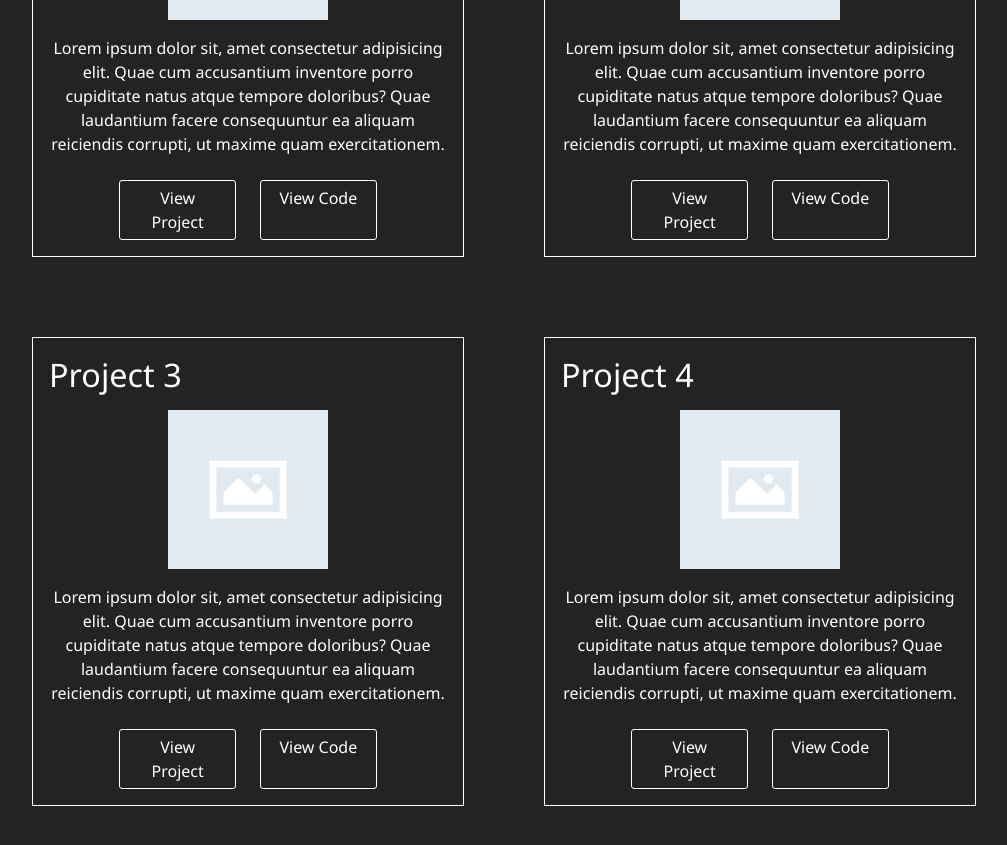
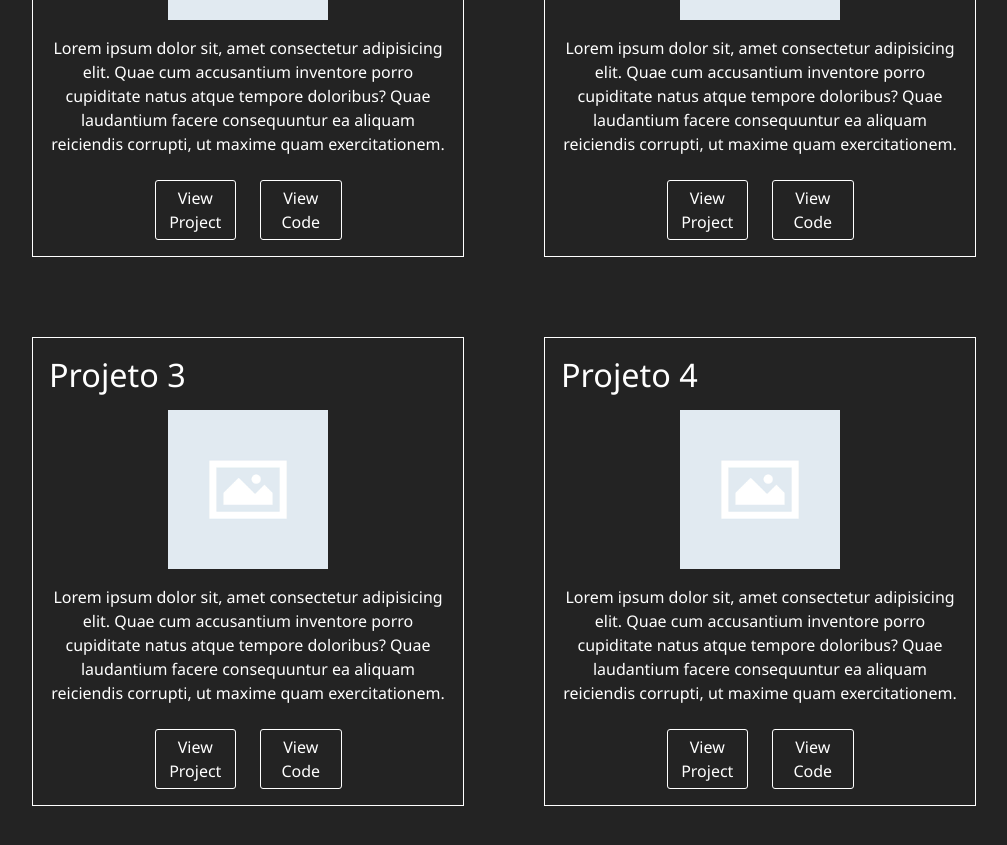
Before and after one commit to PedroVillafuerte/my-portfolio, a React (Vite) app: page / in a window 1280 px wide. Shown: the part 1980-2825 px from the top of the page, without its empty margins (128-1135 px from the left). Built offline with nearby package versions, Linux system fonts and the light colour scheme.

Commit message:
project organizado

```diff
--- a/src/components/NavBar/NavBar.tsx
+++ b/src/components/NavBar/NavBar.tsx
@@ -1,10 +1,12 @@
-import { AppBar, MenuItem, styled, Toolbar } from "@mui/material"
+import { AppBar, MenuItem, styled, Toolbar, Typography } from "@mui/material"
 
 const NavBar = () => {
     const StyledToolbar = styled(Toolbar) (({})=> ({
         display: "flex",
         justifyContent: "space-evenly"
     }))
+
+
 
     return (
       <>
--- /dev/null
+++ b/src/components/Project/Project.tsx
@@ -0,0 +1,65 @@
+import { Grid, styled, Typography } from '@mui/material'
+import StyledButton from '../StyledButton/StyledButton'
+import placeHolder from '../../assets/images/placeHolder.png'
+
+interface ProjectProps {
+  name?: string
+  image?: string
+  description?: string
+  buttons?: ButtonProps[]
+}
+
+interface ButtonProps {
+  label?: string
+  link: string
+}
+
+const Project: React.FC<ProjectProps> = ({ name, image, description, buttons = [] }) => {
+  name = name ? name : 'Nome'
+  image = image ? image : placeHolder
+  description = description ? description : 'Descrição do projeto'
+  const StyledProject = styled('div')(({ theme }) => ({
+    backgroundColor: theme.palette.primary.main,
+  }))
+  const StyledImg = styled('img')(({}) => ({
+    width: '40%',
+    marginBottom: '10px',
+  }))
+  return (
+    <>
+      <StyledProject>
+        <Typography color="primary.contrastText" variant="h4" textAlign="left" pb={2}>
+          {name}
+        </Typography>
+
+        <StyledImg src={image} />
+
+        <Typography color="primary.contrastText" textAlign="center">
+          {description}
+        </Typography>
+
+        <Grid container display="flex" justifyContent="center" spacing={3} pt={3} alignContent={'end'}>
+          {buttons.map((button, index) => (
+            <Grid item xs={6} md={3} key={index} display="flex">
+              <StyledButton
+                onClick={() => {
+                  const link = document.createElement('a')
+                  link.href = button.link
+                  link.target = '_blank'
+                  link.rel = 'noopener noreferrer'
+                  document.body.appendChild(link)
+                  link.click()
+                  document.body.removeChild(link)
+                }}
+              >
+                <Typography>{button.label}</Typography>
+              </StyledButton>
+            </Grid>
+          ))}
+        </Grid>
+      </StyledProject>
+    </>
+  )
+}
+
+export default Project
--- a/src/pages/Home/sections/Projects/Projects.tsx
+++ b/src/pages/Home/sections/Projects/Projects.tsx
@@ -1,16 +1,11 @@
 import { Grid, styled, Typography } from "@mui/material"
 import placeHolder from "../../../../assets/images/placeHolder.png"
-import StyledButton from "../../../../components/StyledButton/StyledButton"
+import Project from "../../../../components/Project/Project"
 
 const Projects = () => {
 
     const StyledProjects = styled("div") (({theme})=> ({
         backgroundColor: theme.palette.primary.main,
-    }))
-
-    const StyledImg = styled("img") (({  })=> ({
-        width: "40%",
-        marginBottom: "10px"
     }))
 
     return (
@@ -19,96 +14,55 @@
       <Typography color="primary.contrastText" variant="h1" textAlign="center" pb={2} pt={2}>Projects</Typography>
       <Grid container spacing={2} display={"flex"} justifyContent={"center"}>
           <Grid item xs={12} md={4} textAlign="center" border={1} borderColor={"white"} margin={5} padding={"16px"}>
-          <Typography color="primary.contrastText" variant="h4" textAlign="left" pb={2}>Project 1</Typography>
-          <StyledImg src={placeHolder}/>
-          <Typography color="primary.contrastText"  textAlign="center">Lorem ipsum dolor sit, amet consectetur adipisicing elit. Quae cum accusantium inventore porro cupiditate natus atque tempore doloribus? Quae laudantium facere consequuntur ea aliquam reiciendis corrupti, ut maxime quam exercitationem.</Typography>
-            <Grid container display="flex" justifyContent="center" spacing={3} pt={3}>
-                <Grid item xs={6} md={4} display="flex" justifyContent="center">
-                <StyledButton onClick={()=> console.log("download")}>
-
-                <Typography>
-                    View Project
-                </Typography>
-                </StyledButton>
-                </Grid>
-                <Grid item xs={6} md={4} display="flex" justifyContent="center">
-                    <StyledButton onClick={()=> console.log("contact")}>
-                        <Typography>
-                            View Code
-                        </Typography>
-                    </StyledButton>
-                </Grid>
-            </Grid>
+            <Project
+            name="Projeto 1"
+            image={placeHolder}
+            description="Lorem ipsum dolor sit, amet consectetur adipisicing elit. Quae cum accusantium inventore porro cupiditate natus atque tempore doloribus? Quae laudantium facere consequuntur ea aliquam reiciendis corrupti, ut maxime quam exercitationem."
+            buttons={[
+                {label: 'View Project', link: 'https://www.google.com/'},
+                {label: 'View Code', link: 'https://github.com/'},
+            ]}
+            >
+            </Project>
           </Grid>
 
           <Grid item xs={12} md={4} textAlign="center" border={1} borderColor={"white"} margin={5} padding={"16px"}>
-          <Typography color="primary.contrastText" variant="h4" textAlign="left" pb={2}>Project 2</Typography>
-          <StyledImg src={placeHolder}/>
-          <Typography color="primary.contrastText"  textAlign="center">Lorem ipsum dolor sit, amet consectetur adipisicing elit. Quae cum accusantium inventore porro cupiditate natus atque tempore doloribus? Quae laudantium facere consequuntur ea aliquam reiciendis corrupti, ut maxime quam exercitationem.</Typography>
-            <Grid container display="flex" justifyContent="center" spacing={3} pt={3}>
-                <Grid item xs={6} md={4} display="flex" justifyContent="center">
-                <StyledButton onClick={()=> console.log("download")}>
-
-                <Typography>
-                    View Project
-                </Typography>
-                </StyledButton>
-                </Grid>
-                <Grid item xs={6} md={4} display="flex" justifyContent="center">
-                    <StyledButton onClick={()=> console.log("contact")}>
-                        <Typography>
-                            View Code
-                        </Typography>
-                    </StyledButton>
-                </Grid>
-            </Grid>
-          </Grid>
-          <Grid item xs={12} md={4} textAlign="center" border={1} borderColor={"white"} margin={5} padding={"16px"}>
-          <Typography color="primary.contrastText" variant="h4" textAlign="left" pb={2}>Project 3</Typography>
-          <StyledImg src={placeHolder}/>
-          <Typography color="primary.contrastText"  textAlign="center">Lorem ipsum dolor sit, amet consectetur adipisicing elit. Quae cum accusantium inventore porro cupiditate natus atque tempore doloribus? Quae laudantium facere consequuntur ea aliquam reiciendis corrupti, ut maxime quam exercitationem.</Typography>
-            <Grid container display="flex" justifyContent="center" spacing={3} pt={3}>
-                <Grid item xs={6} md={4} display="flex" justifyContent="center">
-                <StyledButton onClick={()=> console.log("download")}>
-
-                <Typography>
-                    View Project
-                </Typography>
-                </StyledButton>
-                </Grid>
-                <Grid item xs={6} md={4} display="flex" justifyContent="center">
-                    <StyledButton onClick={()=> console.log("contact")}>
-                        <Typography>
-                            View Code
-                        </Typography>
-                    </StyledButton>
-                </Grid>
-            </Grid>
+          <Project
+            name="Projeto 2"
+            image={placeHolder}
+            description="Lorem ipsum dolor sit, amet consectetur adipisicing elit. Quae cum accusantium inventore porro cupiditate natus atque tempore doloribus? Quae laudantium facere consequuntur ea aliquam reiciendis corrupti, ut maxime quam exercitationem."
+            buttons={[
+                {label: 'View Project', link: 'https://www.google.com/'},
+                {label: 'View Code', link: 'https://github.com/'},
+            ]}
+            >
+            </Project>
           </Grid>
 
           <Grid item xs={12} md={4} textAlign="center" border={1} borderColor={"white"} margin={5} padding={"16px"}>
-          <Typography color="primary.contrastText" variant="h4" textAlign="left" pb={2}>Project 4</Typography>
-          <StyledImg src={placeHolder}/>
-          <Typography color="primary.contrastText"  textAlign="center">Lorem ipsum dolor sit, amet consectetur adipisicing elit. Quae cum accusantium inventore porro cupiditate natus atque tempore doloribus? Quae laudantium facere consequuntur ea aliquam reiciendis corrupti, ut maxime quam exercitationem.</Typography>
-            <Grid container display="flex" justifyContent="center" spacing={3} pt={3}>
-                <Grid item xs={6} md={4} display="flex" justifyContent="center">
-                <StyledButton onClick={()=> console.log("download")}>
-
-                <Typography>
-                    View Project
-                </Typography>
-                </StyledButton>
-                </Grid>
-                <Grid item xs={6} md={4} display="flex" justifyContent="center">
-                    <StyledButton onClick={()=> console.log("contact")}>
-                        <Typography>
-                            View Code
-                        </Typography>
-                    </StyledButton>
-                </Grid>
+          <Project
+            name="Projeto 3"
+            image={placeHolder}
+            description="Lorem ipsum dolor sit, amet consectetur adipisicing elit. Quae cum accusantium inventore porro cupiditate natus atque tempore doloribus? Quae laudantium facere consequuntur ea aliquam reiciendis corrupti, ut maxime quam exercitationem."
+            buttons={[
+                {label: 'View Project', link: 'https://www.google.com/'},
+                {label: 'View Code', link: 'https://github.com/'},
+            ]}
+            >
+            </Project>
             </Grid>
-          </Grid>
-
+            <Grid item xs={12} md={4} textAlign="center" border={1} borderColor={"white"} margin={5} padding={"16px"}>
+          <Project
+            name="Projeto 4"
+            image={placeHolder}
+            description="Lorem ipsum dolor sit, amet consectetur adipisicing elit. Quae cum accusantium inventore porro cupiditate natus atque tempore doloribus? Quae laudantium facere consequuntur ea aliquam reiciendis corrupti, ut maxime quam exercitationem."
+            buttons={[
+                {label: 'View Project', link: 'https://www.google.com/'},
+                {label: 'View Code', link: 'https://github.com/'},
+            ]}
+            >
+            </Project>
+            </Grid>
         </Grid>
       </StyledProjects>
 
```
Also changed, not shown: src/assets/images/avatar.jpg.
